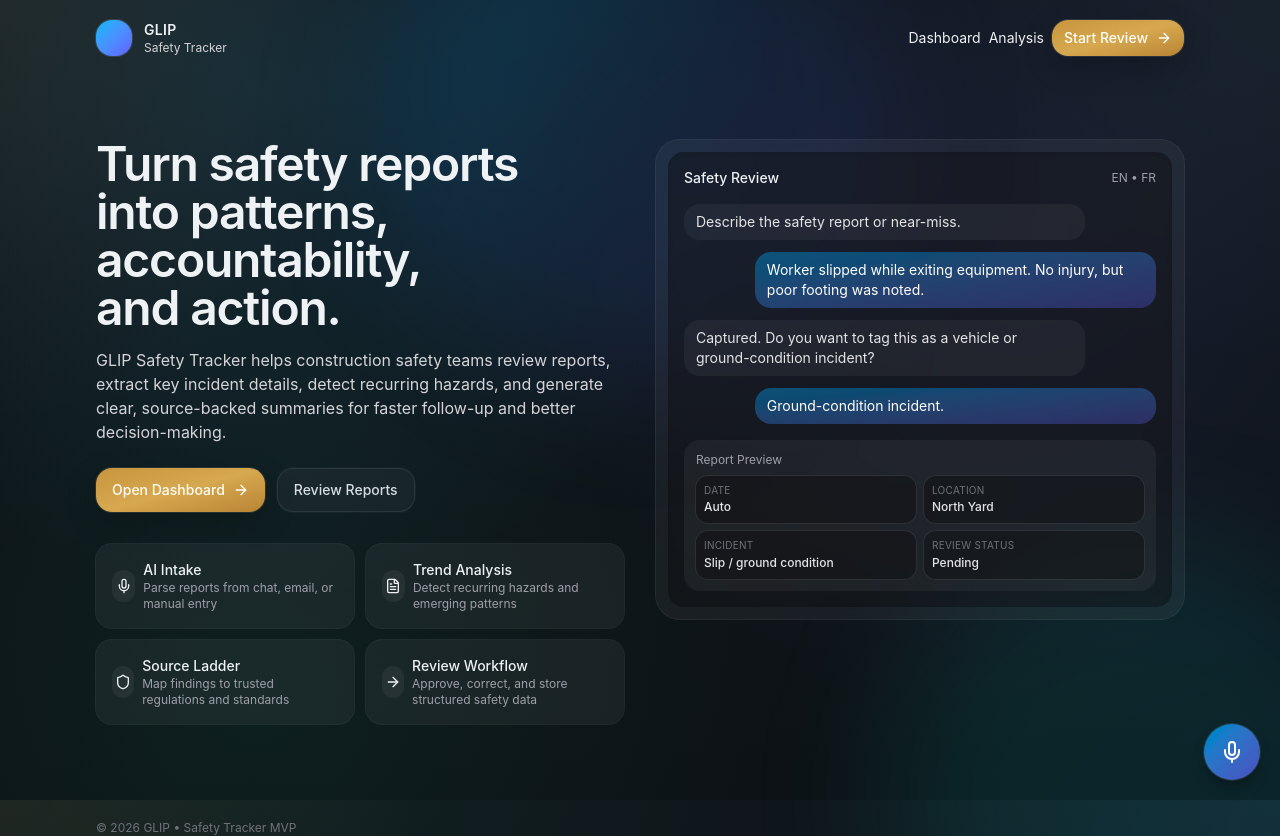
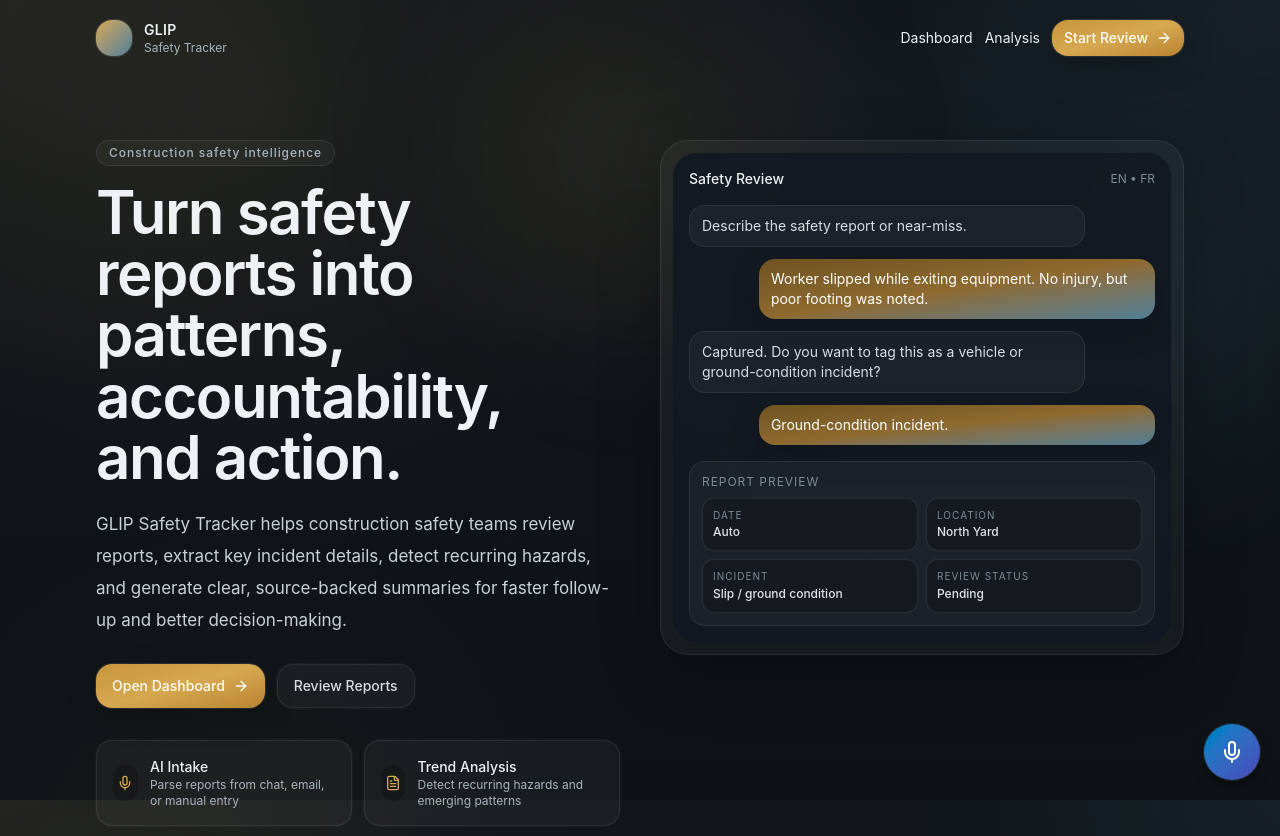
Before and after one commit to 3th34-l1l/Wimtach-AI-Agent_Hackathon-2026-03, a Next.js app: page / in a window 1280 px wide. Shown: the top 836 px of the page. Built offline with nearby package versions, Linux system fonts and the light colour scheme.

Commit message:
dashboard  main change

```diff
--- a/src/app/page.tsx
+++ b/src/app/page.tsx
@@ -5,6 +5,7 @@ Landing page
 ===========================
 */
 "use client";
+
 import Link from "next/link";
 import { ArrowRight, Shield, Mic, FileText } from "lucide-react";
 import { motion } from "framer-motion";
@@ -14,25 +15,26 @@ export default function HomePage() {
   return (
     <main className="relative overflow-hidden">
       <div className="pointer-events-none absolute inset-0">
-        <div className="absolute -top-32 left-1/2 h-[520px] w-[520px] -translate-x-1/2 rounded-full bg-gradient-to-br from-sky-500/20 via-blue-500/10 to-indigo-500/10 blur-3xl" />
-        <div className="absolute bottom-[-180px] right-[-120px] h-[520px] w-[520px] rounded-full bg-gradient-to-br from-emerald-400/10 via-cyan-400/10 to-sky-400/10 blur-3xl" />
-        <div className="absolute inset-0 bg-[radial-gradient(circle_at_20%_10%,rgba(56,189,248,.12),transparent_40%),radial-gradient(circle_at_80%_30%,rgba(99,102,241,.10),transparent_40%),radial-gradient(circle_at_20%_80%,rgba(16,185,129,.08),transparent_40%)]" />
+        <div className="absolute -top-32 left-1/2 h-[560px] w-[560px] -translate-x-1/2 rounded-full bg-[radial-gradient(circle,rgba(214,168,79,.12),transparent_62%)] blur-3xl" />
+        <div className="absolute right-[-120px] top-[10%] h-[420px] w-[420px] rounded-full bg-[radial-gradient(circle,rgba(79,125,149,.10),transparent_65%)] blur-3xl" />
+        <div className="absolute bottom-[-180px] left-[-120px] h-[420px] w-[420px] rounded-full bg-[radial-gradient(circle,rgba(214,168,79,.08),transparent_65%)] blur-3xl" />
+        <div className="absolute inset-0 bg-[radial-gradient(circle_at_20%_10%,rgba(214,168,79,.07),transparent_32%),radial-gradient(circle_at_78%_24%,rgba(79,125,149,.08),transparent_30%),radial-gradient(circle_at_18%_82%,rgba(214,168,79,.05),transparent_26%)]" />
       </div>
 
       <header className="relative mx-auto flex max-w-6xl items-center justify-between px-5 py-5 md:px-8">
         <div className="flex items-center gap-3">
-          <div className="h-9 w-9 rounded-2xl bg-gradient-to-br from-sky-400 to-indigo-500 shadow-[0_0_0_1px_rgba(255,255,255,.12)]" />
+          <div className="h-9 w-9 rounded-2xl bg-gradient-to-br from-[#d6a84f] to-[#4f7d95] shadow-[0_0_0_1px_rgba(255,255,255,.12)]" />
           <div className="leading-tight">
-            <div className="text-sm font-semibold tracking-wide">GLIP</div>
-            <div className="text-xs text-zinc-300">Safety Tracker</div>
+            <div className="text-sm font-semibold tracking-wide text-[#eef2f4]">GLIP</div>
+            <div className="text-xs text-[#a9b4bc]">Safety Tracker</div>
           </div>
         </div>
 
-        <nav className="flex items-center gap-2">
-          <Link href="/dashboard" className="text-sm text-zinc-200 hover:text-white">
+        <nav className="flex items-center gap-3">
+          <Link href="/dashboard" className="text-sm text-[#d7dee3] transition hover:text-white">
             Dashboard
           </Link>
-          <Link href="/chat" className="text-sm text-zinc-200 hover:text-white">
+          <Link href="/chat" className="text-sm text-[#d7dee3] transition hover:text-white">
             Analysis
           </Link>
           <Link href="/dashboard" aria-label="Get started">
@@ -43,23 +45,34 @@ export default function HomePage() {
         </nav>
       </header>
 
-      <section className="relative mx-auto grid max-w-6xl grid-cols-1 gap-8 px-5 pb-16 pt-10 md:grid-cols-2 md:px-8 md:pb-24 md:pt-16">
+      <section className="relative mx-auto grid max-w-6xl grid-cols-1 gap-10 px-5 pb-16 pt-10 md:grid-cols-2 md:px-8 md:pb-24 md:pt-16">
         <div className="flex flex-col justify-center">
+          <motion.div
+            initial={{ opacity: 0, y: 8 }}
+            animate={{ opacity: 1, y: 0 }}
+            transition={{ duration: 0.45 }}
+            className="mb-4 inline-flex w-fit items-center rounded-full border border-white/[0.08] bg-white/[0.04] px-3 py-1 text-xs font-medium tracking-[0.08em] text-[#a9b4bc]"
+          >
+            Construction safety intelligence
+          </motion.div>
+
           <motion.h1
             initial={{ opacity: 0, y: 10 }}
             animate={{ opacity: 1, y: 0 }}
             transition={{ duration: 0.5 }}
-            className="text-balance text-4xl font-semibold tracking-tight md:text-5xl"
+            className="max-w-[11ch] text-balance text-4xl font-semibold tracking-tight text-[#eef2f4] md:text-6xl md:leading-[1.02]"
           >
             Turn safety reports into patterns, accountability, and action.
           </motion.h1>
 
-          <p className="mt-4 max-w-prose text-pretty text-zinc-300">
-            GLIP Safety Tracker helps construction safety teams review reports, extract key incident details,
-            detect recurring hazards, and generate clear, source-backed summaries for faster follow-up and better decision-making.
+          <p className="mt-5 max-w-prose text-pretty text-[17px] leading-8 text-[#c9d1d6]">
+            GLIP Safety Tracker helps construction safety teams review reports,
+            extract key incident details, detect recurring hazards, and generate
+            clear, source-backed summaries for faster follow-up and better
+            decision-making.
           </p>
 
-          <div className="mt-6 flex flex-col gap-3 sm:flex-row">
+          <div className="mt-7 flex flex-col gap-3 sm:flex-row">
             <Link href="/dashboard">
               <Button variant="primary" className="w-full sm:w-auto">
                 Open Dashboard <ArrowRight className="ml-2 h-4 w-4" />
@@ -72,11 +85,27 @@ export default function HomePage() {
             </Link>
           </div>
 
-          <div className="mt-8 grid grid-cols-2 gap-3">
-            <FeatureChip icon={<Mic className="h-4 w-4" />} title="AI Intake" desc="Parse reports from chat, email, or manual entry" />
-            <FeatureChip icon={<FileText className="h-4 w-4" />} title="Trend Analysis" desc="Detect recurring hazards and emerging patterns" />
-            <FeatureChip icon={<Shield className="h-4 w-4" />} title="Source Ladder" desc="Map findings to trusted regulations and standards" />
-            <FeatureChip icon={<ArrowRight className="h-4 w-4" />} title="Review Workflow" desc="Approve, correct, and store structured safety data" />
+          <div className="mt-8 grid grid-cols-1 gap-3 sm:grid-cols-2">
+            <FeatureChip
+              icon={<Mic className="h-4 w-4" />}
+              title="AI Intake"
+              desc="Parse reports from chat, email, or manual entry"
+            />
+            <FeatureChip
+              icon={<FileText className="h-4 w-4" />}
+              title="Trend Analysis"
+              desc="Detect recurring hazards and emerging patterns"
+            />
+            <FeatureChip
+              icon={<Shield className="h-4 w-4" />}
+              title="Source Ladder"
+              desc="Map findings to trusted regulations and standards"
+            />
+            <FeatureChip
+              icon={<ArrowRight className="h-4 w-4" />}
+              title="Review Workflow"
+              desc="Approve, correct, and store structured safety data"
+            />
           </div>
         </div>
 
@@ -86,22 +115,30 @@ export default function HomePage() {
           transition={{ duration: 0.55, delay: 0.05 }}
           className="relative"
         >
-          <div className="rounded-3xl bg-white/5 p-3 shadow-[0_0_0_1px_rgba(255,255,255,.10)] backdrop-blur">
-            <div className="rounded-2xl bg-zinc-950/40 p-4 shadow-inner">
+          <div className="rounded-[28px] border border-white/[0.08] bg-white/[0.04] p-3 shadow-[0_20px_60px_rgba(0,0,0,.26)] backdrop-blur">
+            <div className="rounded-[24px] bg-[#121922]/90 p-4 shadow-inner">
               <div className="flex items-center justify-between">
-                <div className="text-sm font-medium">Safety Review</div>
-                <div className="text-xs text-zinc-400">EN • FR</div>
+                <div className="text-sm font-medium text-[#eef2f4]">Safety Review</div>
+                <div className="text-xs text-[#7f8b94]">EN • FR</div>
               </div>
 
               <div className="mt-4 space-y-3">
                 <ChatBubble role="ai" text="Describe the safety report or near-miss." />
-                <ChatBubble role="user" text="Worker slipped while exiting equipment. No injury, but poor footing was noted." />
-                <ChatBubble role="ai" text="Captured. Do you want to tag this as a vehicle or ground-condition incident?" />
+                <ChatBubble
+                  role="user"
+                  text="Worker slipped while exiting equipment. No injury, but poor footing was noted."
+                />
+                <ChatBubble
+                  role="ai"
+                  text="Captured. Do you want to tag this as a vehicle or ground-condition incident?"
+                />
                 <ChatBubble role="user" text="Ground-condition incident." />
               </div>
 
-              <div className="mt-4 rounded-2xl bg-white/5 p-3">
-                <div className="text-xs text-zinc-400">Report Preview</div>
+              <div className="mt-4 rounded-2xl border border-white/[0.06] bg-white/[0.04] p-3">
+                <div className="text-xs uppercase tracking-[0.08em] text-[#7f8b94]">
+                  Report Preview
+                </div>
                 <div className="mt-2 grid grid-cols-2 gap-2 text-xs">
                   <PreviewField k="Date" v="Auto" />
                   <PreviewField k="Location" v="North Yard" />
@@ -114,7 +151,7 @@ export default function HomePage() {
         </motion.div>
       </section>
 
-      <footer className="relative mx-auto max-w-6xl px-5 pb-10 text-xs text-zinc-500 md:px-8">
+      <footer className="relative mx-auto max-w-6xl px-5 pb-10 text-xs text-[#6f7a82] md:px-8">
         © {new Date().getFullYear()} GLIP • Safety Tracker MVP
       </footer>
     </main>
@@ -131,12 +168,14 @@ function FeatureChip({
   desc: string;
 }) {
   return (
-    <div className="rounded-2xl bg-white/5 p-4 shadow-[0_0_0_1px_rgba(255,255,255,.08)]">
-      <div className="flex items-center gap-2">
-        <div className="grid h-8 w-8 place-items-center rounded-xl bg-white/5">{icon}</div>
+    <div className="rounded-2xl border border-white/[0.08] bg-white/[0.04] p-4 shadow-[0_0_0_1px_rgba(255,255,255,.03)] transition hover:bg-white/[0.05]">
+      <div className="flex items-center gap-3">
+        <div className="grid h-9 w-9 place-items-center rounded-xl bg-black/20 text-[#d6a84f]">
+          {icon}
+        </div>
         <div>
-          <div className="text-sm font-medium">{title}</div>
-          <div className="text-xs text-zinc-400">{desc}</div>
+          <div className="text-sm font-medium text-[#eef2f4]">{title}</div>
+          <div className="text-xs text-[#a9b4bc]">{desc}</div>
         </div>
       </div>
     </div>
@@ -148,8 +187,8 @@ function ChatBubble({ role, text }: { role: "ai" | "user"; text: string }) {
     <div
       className={
         role === "ai"
-          ? "max-w-[85%] rounded-2xl bg-white/5 px-3 py-2 text-sm text-zinc-200"
-          : "ml-auto max-w-[85%] rounded-2xl bg-gradient-to-br from-sky-500/40 to-indigo-500/30 px-3 py-2 text-sm text-white"
+          ? "max-w-[85%] rounded-2xl border border-white/[0.06] bg-white/[0.04] px-3 py-2.5 text-sm text-[#d7dee3]"
+          : "ml-auto max-w-[85%] rounded-2xl bg-gradient-to-br from-[#6e5322] via-[#8e6a2f] to-[#4f7d95] px-3 py-2.5 text-sm text-white shadow-[0_10px_30px_rgba(0,0,0,.18)]"
       }
     >
       {text}
@@ -159,9 +198,9 @@ function ChatBubble({ role, text }: { role: "ai" | "user"; text: string }) {
 
 function PreviewField({ k, v }: { k: string; v: string }) {
   return (
-    <div className="rounded-xl bg-black/30 p-2 shadow-[0_0_0_1px_rgba(255,255,255,.06)]">
-      <div className="text-[10px] uppercase tracking-wide text-zinc-500">{k}</div>
-      <div className="mt-0.5 font-medium text-zinc-200">{v}</div>
+    <div className="rounded-xl border border-white/[0.06] bg-black/20 p-2.5 shadow-[0_0_0_1px_rgba(255,255,255,.02)]">
+      <div className="text-[10px] uppercase tracking-[0.1em] text-[#7f8b94]">{k}</div>
+      <div className="mt-0.5 font-medium text-[#dfe5e8]">{v}</div>
     </div>
   );
 }
```
